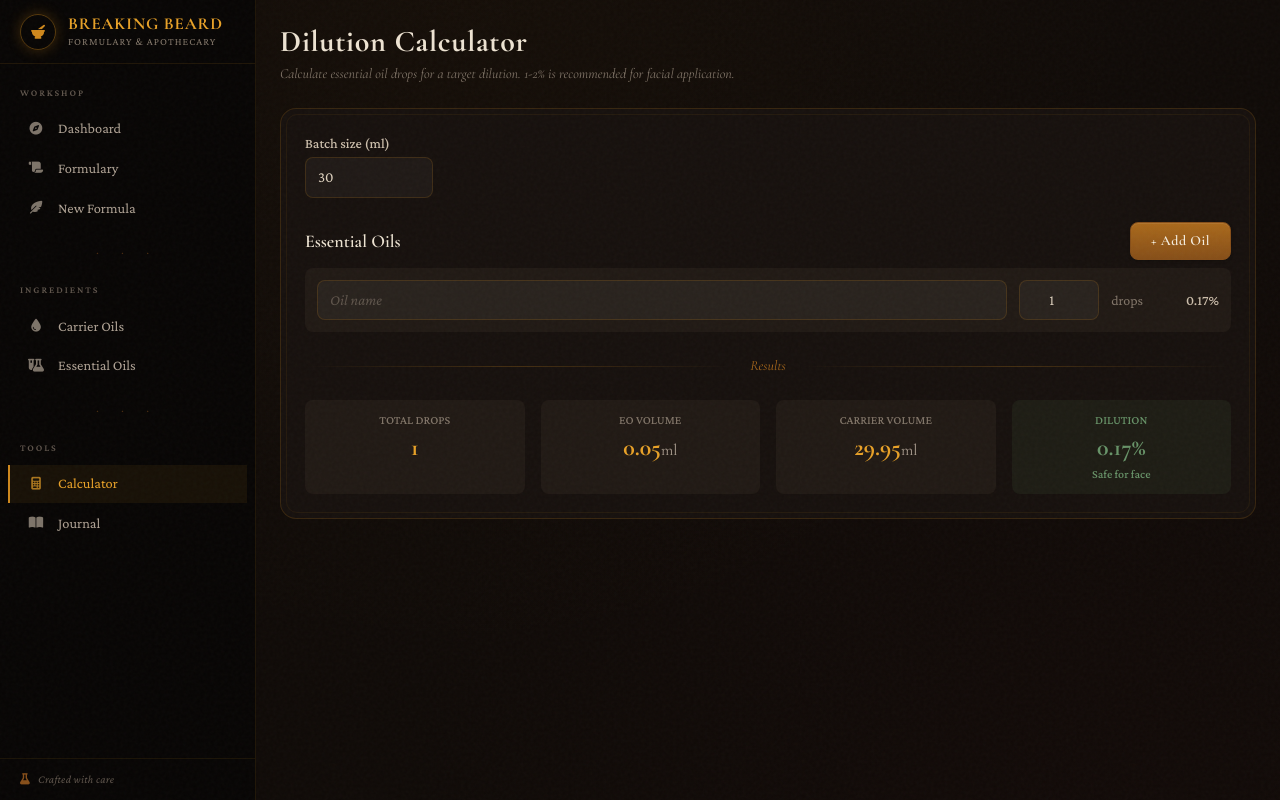
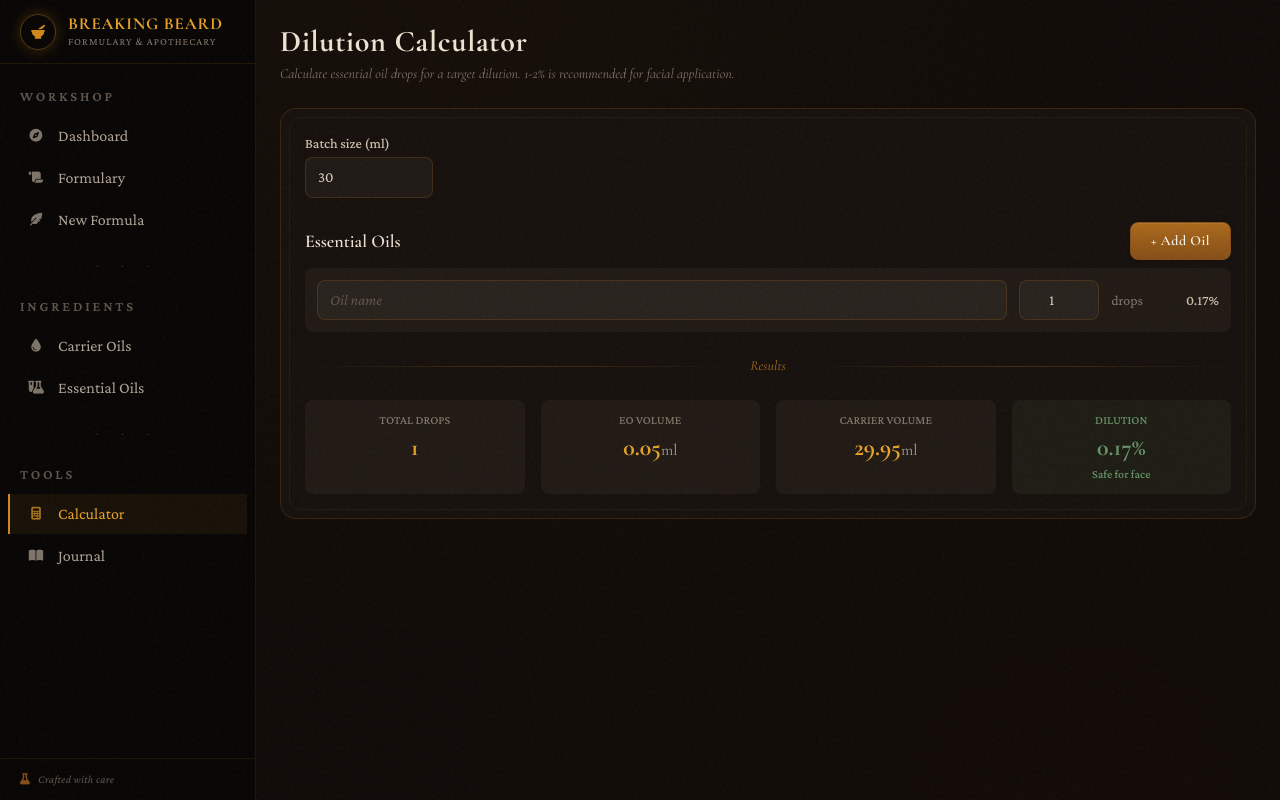
Before and after one commit to fgiwilson/breaking-beard, a SvelteKit app: page /calculator in a window 1280 px wide. Built offline with nearby package versions, Linux system fonts and the light colour scheme.

Commit message:
Refine sidebar markup and theme spacing

```diff
--- a/src/routes/+layout.svelte
+++ b/src/routes/+layout.svelte
@@ -12,7 +12,11 @@
 			title: 'Workshop',
 			items: [
 				{ title: 'Dashboard', href: '/' as const, icon: 'fa-duotone fa-solid fa-compass' },
-				{ title: 'Formulary', href: '/formulations' as const, icon: 'fa-duotone fa-solid fa-scroll' },
+				{
+					title: 'Formulary',
+					href: '/formulations' as const,
+					icon: 'fa-duotone fa-solid fa-scroll'
+				},
 				{
 					title: 'New Formula',
 					href: '/formulations/new' as const,
@@ -23,7 +27,11 @@
 		{
 			title: 'Ingredients',
 			items: [
-				{ title: 'Carrier Oils', href: '/oils/carrier' as const, icon: 'fa-duotone fa-solid fa-droplet' },
+				{
+					title: 'Carrier Oils',
+					href: '/oils/carrier' as const,
+					icon: 'fa-duotone fa-solid fa-droplet'
+				},
 				{
 					title: 'Essential Oils',
 					href: '/oils/essential' as const,
@@ -126,16 +134,20 @@
 				{#if sectionIdx > 0}
 					<div class="ornament-divider">&middot; &middot; &middot;</div>
 				{/if}
-				<div class="mb-1 px-5 py-1.5 text-[0.6rem] font-semibold tracking-[0.2em] text-parchment-700 uppercase">
+				<div
+					class="mb-1 px-5 py-1.5 text-sm font-semibold tracking-[0.2em] text-parchment-700 uppercase"
+				>
 					{section.title}
 				</div>
 				{#each section.items as item (item.href)}
 					<a
 						href={resolve(item.href)}
 						onclick={() => (sidebarOpen = false)}
-						class="mx-2 mb-0.5 flex items-center gap-3 border-l-2 px-4 py-2 text-[0.9rem] transition-all duration-200 {isActive(item.href)
-						? 'border-amber-500 text-amber-400 bg-amber-500/8'
-						: 'border-transparent text-parchment-500 hover:text-amber-400 hover:border-amber-500/30 hover:bg-amber-500/5'}"
+						class="mx-2 mb-0.5 flex items-center gap-3 border-l-2 px-4 py-2 transition-all duration-200 {isActive(
+							item.href
+						)
+							? 'border-amber-500 bg-amber-500/8 text-amber-400'
+							: 'border-transparent text-parchment-500 hover:border-amber-500/30 hover:bg-amber-500/5 hover:text-amber-400'}"
 					>
 						<i class="{item.icon} w-5 text-center text-[0.8rem] opacity-70"></i>
 						{item.title}
--- a/src/routes/layout.css
+++ b/src/routes/layout.css
@@ -140,7 +140,7 @@ h3,
 .v-card::before {
 	content: '';
 	position: absolute;
-	inset: 5px;
+	inset: 8px;
 	border: 1px solid oklch(0.68 0.14 70 / 0.08);
 	border-radius: 0.7rem;
 	corner-shape: scoop;
@@ -176,7 +176,7 @@ h3,
 
 .btn-vintage {
 	background: linear-gradient(180deg, var(--color-amber-600) 0%, var(--color-amber-700) 100%);
-	color: var(--color-parchment-100);
+	color: var(--color-parchment-50);
 	padding: 0.5rem 1.25rem;
 	border-radius: 0.5rem;
 	corner-shape: scoop;
```
